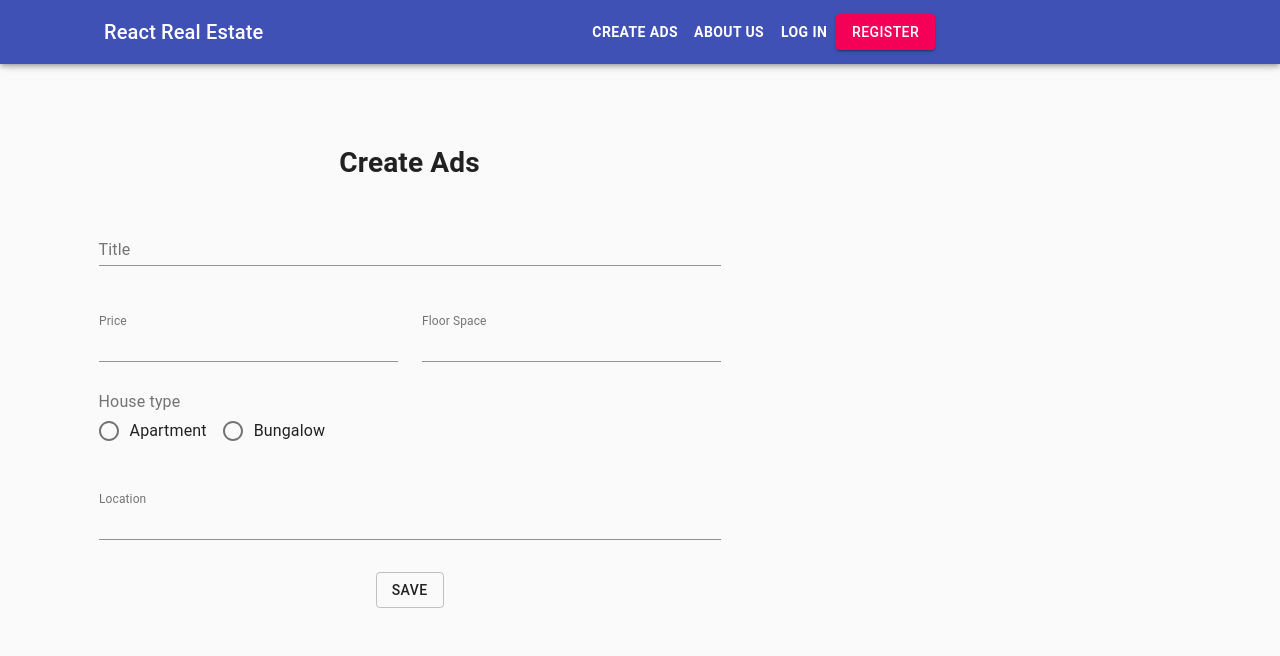
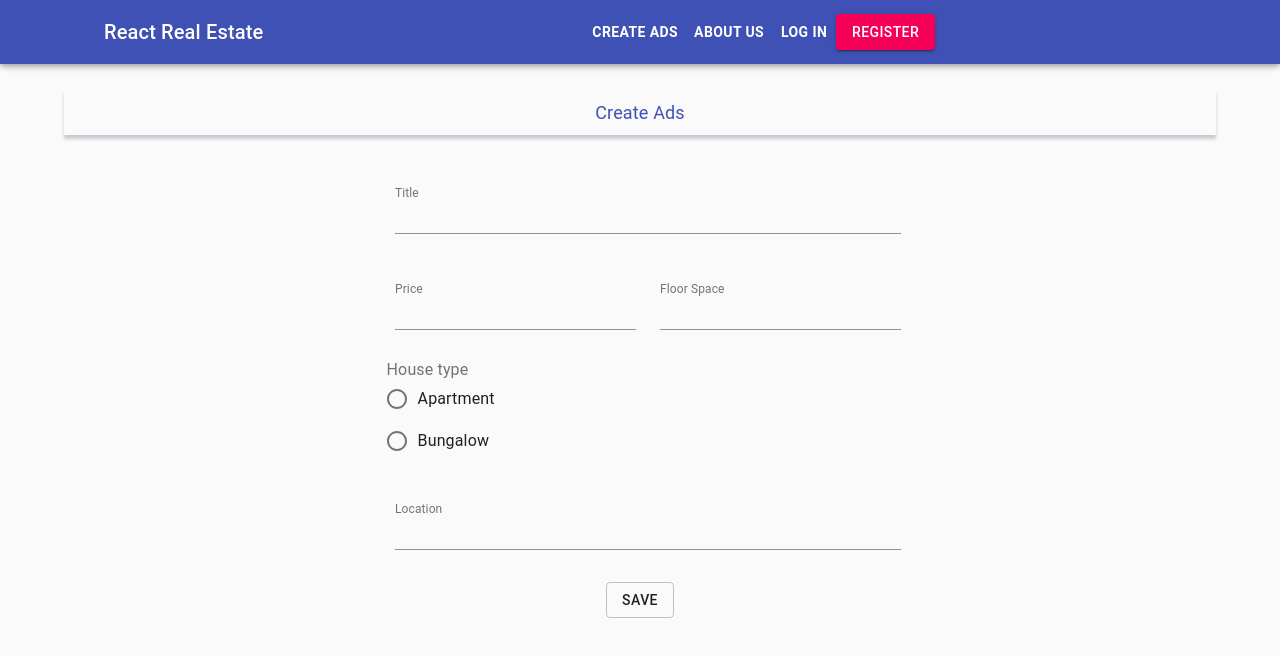
Before and after one commit to Ravina-Deogadkar/real-estate-app, a React (Create React App) app: page /createadds in a window 1280 px wide. Shown: the top 656 px of the page. Built offline with nearby package versions, Linux system fonts and the light colour scheme.

Commit message:
Style: added styling to create-adds page

```diff
--- a/src/templates/create-adds.js
+++ b/src/templates/create-adds.js
@@ -1,4 +1,4 @@
-import React, { Component } from "react";
+import React, { Component, Fragment } from "react";
 import TextField from "@material-ui/core/TextField";
 import Grid from "@material-ui/core/Grid";
 import { withStyles } from "@material-ui/core/styles";
@@ -36,6 +36,32 @@ const useStyles = (theme) => ({
     width: "500px",
     margin: "auto",
   },
+  header: {
+    color: "rgba(63, 81, 181, 1)",
+    boxShadow: "0px 4px 3px rgba(202, 203, 210, 1)",
+    padding: "10px",
+    fontSize: "large",
+    width: "100%",
+    //flexGrow: 0,
+    // flexBasis: "80%",
+  },
+  headerCover: {
+    display: "flex",
+    justifyContent: "space-between",
+    [theme.breakpoints.down("sm") && theme.breakpoints.up("xs")]: {
+      marginTop: "80px",
+    },
+
+    [theme.breakpoints.down("md") && theme.breakpoints.up("sm")]: {
+      marginTop: "10%",
+    },
+    [theme.breakpoints.up("md")]: {
+      marginTop: "2%",
+    },
+    [theme.breakpoints.up("lg")]: {
+      marginTop: "0",
+    },
+  },
 });
 
 class CreateAdds extends Component {
@@ -65,25 +91,30 @@ class CreateAdds extends Component {
     this.props.createAdsAction_action(this.state);
   };
   render() {
-    const classes = this.props;
+    const { classes } = this.props;
+    console.log("style class", classes);
     return (
-      // <div className={classes.root}>
-      // <Layout>
+      <Fragment>
+        <div className={classes.toolbar} />
+        <div className={classes.headerCover}>
+          <div className={classes.header}>Create Ads</div>
+        </div>
         <div
           style={{
-          width: "60%",
+            width: "50%",
             flexGrow: 1,
             padding: "3%",
           }}
           className={classes.content}
         >
-        <div className={classes.toolbar} />
-        <h1>Create Ads</h1>
           <Grid container spacing={3}>
             <Grid item xs={12}>
               <TextField
                 id="outlined-name"
                 label="Title"
+                InputLabelProps={{
+                  shrink: true,
+                }}
                 fullWidth
                 className={classes.textField}
                 value={this.state.adsDetails.title}
@@ -136,6 +167,9 @@ class CreateAdds extends Component {
                   aria-label="housetype"
                   name="housetype"
                   value={this.state.adsDetails.housetype}
+                  InputLabelProps={{
+                    shrink: true,
+                  }}
                   onChange={this.handleChange("housetype")}
                 >
                   <FormControlLabel
@@ -166,34 +200,6 @@ class CreateAdds extends Component {
               />
             </Grid>
 
-          {/* <Grid item xs={12}>
-                    <TextField
-                        id="outlined-email-input"
-                        label="Email"
-                        className={classes.textField}
-                        fullWidth
-                        type="email"
-                        name="email"
-                        autoComplete="email"
-                        margin="normal"
-                        variant="outlined"
-                        onChange={this.handleChange('email')}
-                    />
-                    </Grid> */}
-          {/* <Grid item xs={12}>
-                    <TextField
-                        id="outlined-password-input"
-                        label="Password"
-                        className={classes.textField}
-                        type="password"
-                        name="password"
-                        autoComplete="current-password"
-                        margin="normal"
-                        variant="outlined"
-                        onChange={this.handleChange('password')}
-                    />
-                    </Grid> */}
-
             <Grid item xs={12}>
               <Button
                 variant="outlined"
@@ -205,7 +211,7 @@ class CreateAdds extends Component {
             </Grid>
           </Grid>
         </div>
-      // </Layout>
+      </Fragment>
     );
   }
 }
```
Lines whose indentation alone changed are shown as unchanged.
